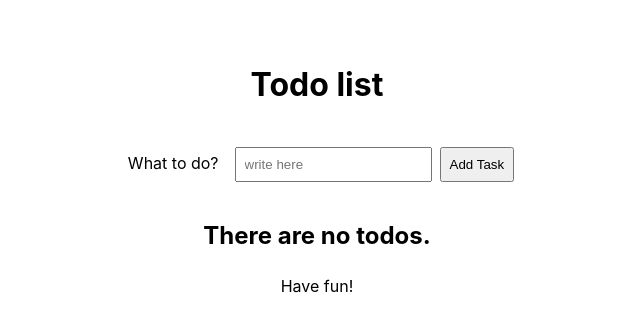
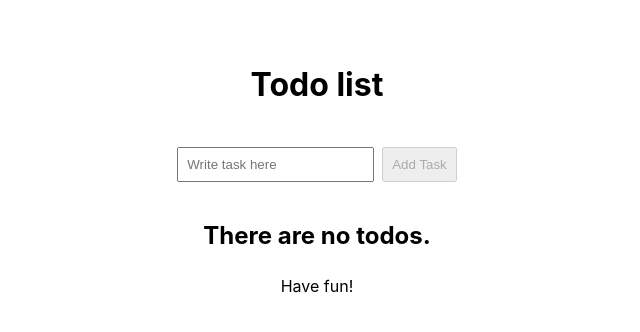
Before and after one commit to tataata/todo-app, a React (Vite) app: page / in a window 1280 px wide. Shown: the top 332 px of the page, without its empty margins (323-963 px from the left). Built offline with nearby package versions, Linux system fonts and the light colour scheme.

Commit message:
use addItem component without react, remove unnessesary stuff

```diff
--- a/src/AddItem.jsx
+++ b/src/AddItem.jsx
@@ -1,70 +1,46 @@
-import { useState, useRef, useId } from "react"
+import { useState } from "react"
 import './AddItem.css'
 
 function AddItem( { addTask } ) {
   // The state will move to the initialValues in Formik
 
   // Get the value of the input via useState
-  // -- when I want to provide instant validation feedback
-  // -- when I want to reset the value on submition
   const [ text, setText ] = useState('')
-  const [ enteredTextIsValid, setEnteredTextIsValid ] = useState(true)
 
-  // Get the value of the input via ref
-  // Ref is ok when I need a value only once, on submition
-  const textInputRef = useRef()
-
-  const todoItemId = useId()
+  // const todoItemId = useId()
 
   // FORMIK:
   // handleFromSubmit --> in==onSubmit
   const handlerFormSubmit = (event) => {
     // we don't need to prevent default in Formik
     event.preventDefault()
-    // we dn't nee it in Formik
-    const enteredText = textInputRef.current.value
-    // Check if the input is empty
-    if (enteredText.trim() === '') {
-      setEnteredTextIsValid(false);
-      return // stop function here
-    } else {
-      setEnteredTextIsValid(true);
-    }
 
     // the values we pass here is foudn in "values" object in Formik
     addTask(text)
 
     // reset of the text is in resetFrom function in formik
-    setText("")
-    console.log(text + ' <-- grabbed with useState')
-    console.log(enteredText + ' <-- grabbed with useRef')
+    setText('')
   }
-
-  // we don't need it in Formik
-  const textInputClasses = enteredTextIsValid ? '' : 'form-invalid'
 
   return (
     // from is transformed into Form component
     // onSubmit is defined in Formik
-    <form onSubmit={handlerFormSubmit} className={textInputClasses}>
-      {/* Label and input is transformed in Field */}
-      <label htmlFor="{todoItemId}">What to do?</label>
+    <form onSubmit={handlerFormSubmit}>
       <input
-        id="{todoItemId}"
-        ref={textInputRef}
-        placeholder="write here"
+        placeholder="Write task here"
         // Validation is defined with the shcma from yup
         pattern="^[a-zA-Z0-9 ]+$"
         type="text"
+        minLength={2}
+        maxLength={30}
         // Formik takes care of setting the value and reacting to the keystroke
         value={text}
-        onChange={(event) => {
+        onChange={event => {
           setText(event.target.value);
         }}
       />
       {/* Validation makes sure only valid datae is passed */}
-      <button>Add Task</button>
-      {!enteredTextIsValid && <p className="error-message">The field can't be empty</p>}
+      <button disabled={text.length < 3 || text.length > 30} >Add Task</button>
     </form>
   );
 }
--- a/src/App.jsx
+++ b/src/App.jsx
@@ -21,6 +21,7 @@ function App() {
   const addTask = (textOfItem) => {
     // should add the text to a new todo in state
     setTasks([...tasks, {task: textOfItem, status: 'open', id: uuid() }])
+    localStorage.setItem('todos', JSON.stringify([...tasks, newTask]))
   }
 
   const editTask = (itemToUpdate) => {
@@ -29,6 +30,8 @@ function App() {
     // change state by calling setTasks
     setTasks(updatedTasks)
   }
+
+
 
   return (
     <>
--- a/src/EditItem.jsx
+++ b/src/EditItem.jsx
@@ -11,6 +11,7 @@ function EditItem({ item, toggleEdit, editItem }) {
     editItem(updatedItem)
     toggleEdit(false)
   }
+
   return (
     <>
       <form onSubmit={handleSubmit}>
```
